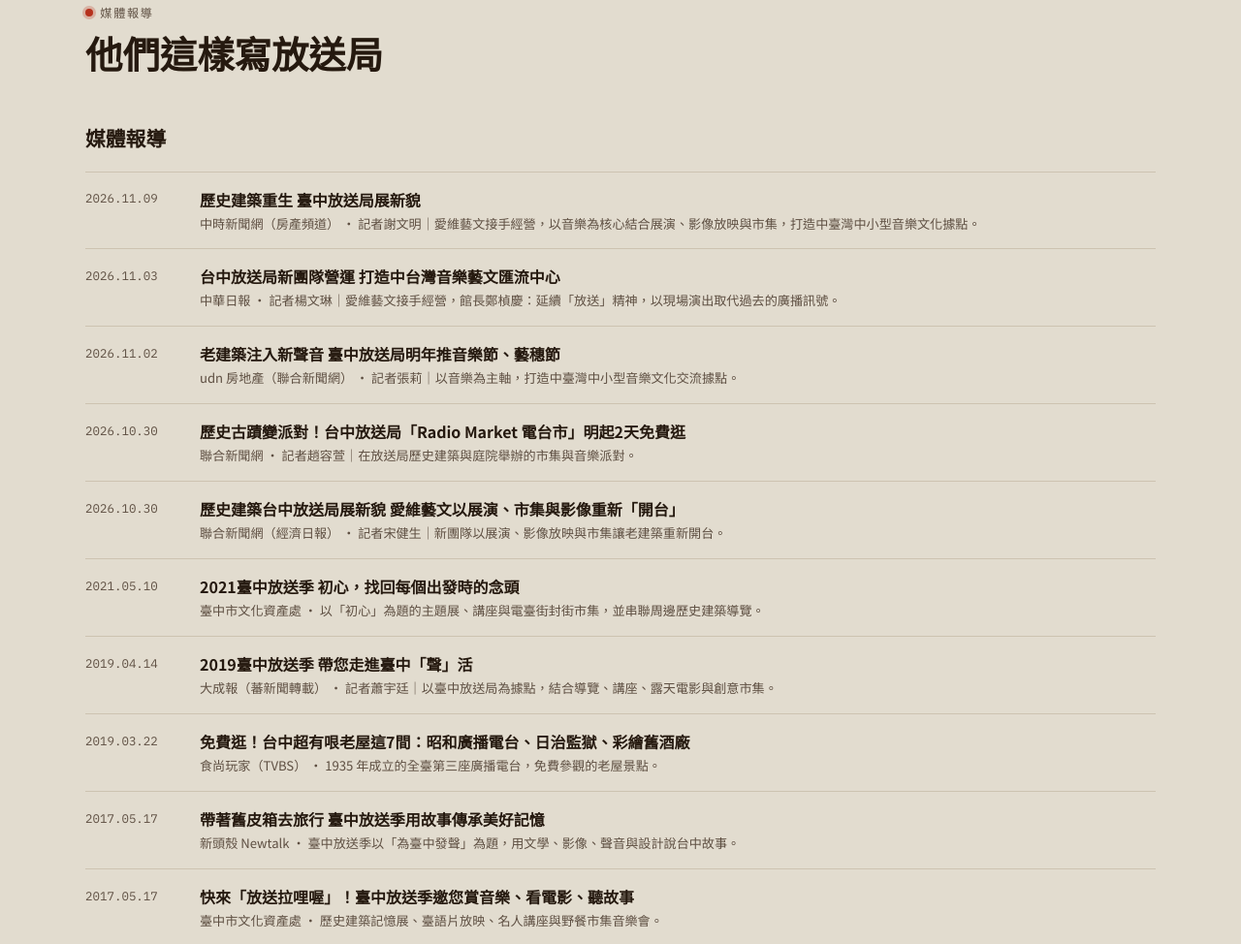
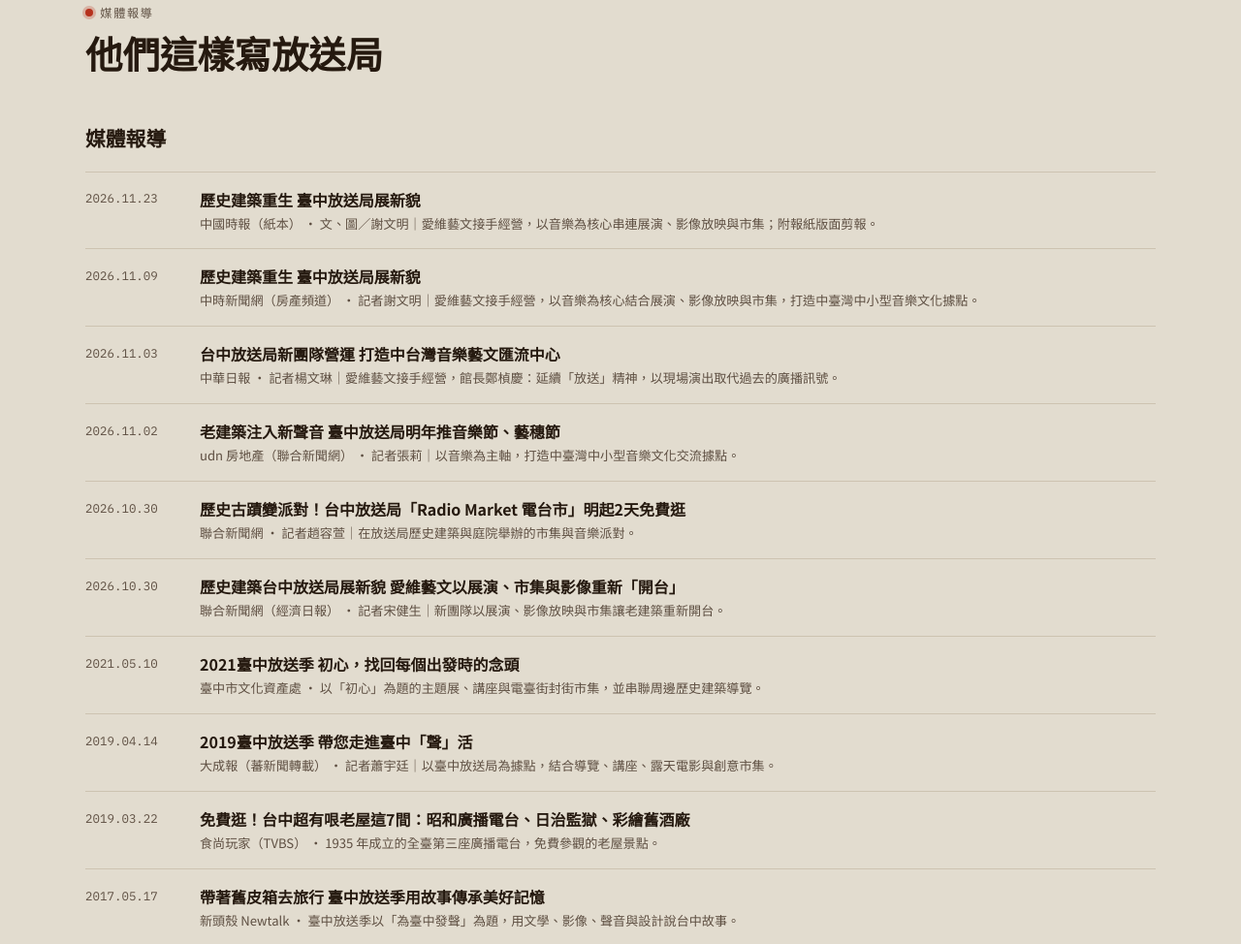
Before and after one commit to kevin141319-tw/radioone, a plain HTML site: page archive.html in a window 1280 px wide. Shown: the part 5285-6259 px from the top of the page at 97% size. Drawn offline with nearby package versions, Linux system fonts and the light colour scheme.

Commit message:
媒體報導新增：中國時報紙本〈歷史建築重生 臺中放送局展新貌〉（2026.11.23，附剪報）
Co-Authored-By: Claude Opus 5.5 <noreply@anthropic.com>
Claude-Session: https://claude.ai/code/session_01VdP73t8UswLD4pDxfytyzX

```diff
--- a/archive.html
+++ b/archive.html
@@ -48,6 +48,7 @@
 </div></div></section><section class="sec block alt" id="videos"><div class="wrap"><div class="blk-h"><p class="eyebrow"><span class="lamp"></span>影片</p><h2>觀眾鏡頭裡的放送局</h2></div><div class="vid-grid" id="vidGrid"></div></div></section><section class="sec block alt" id="press"><div class="wrap"><div class="blk-h"><p class="eyebrow"><span class="lamp"></span>媒體報導</p><h2>他們這樣寫放送局</h2></div><div class="press" style="grid-template-columns:1fr"><div>
         <h3>媒體報導</h3>
         <ul class="press-list">
+          <li><a href="assets/img/press-chinatimes-20261123.jpg" target="_blank" rel="noopener"><time>2026.11.23</time><span><b>歷史建築重生 臺中放送局展新貌</b><small>中國時報（紙本） · 文、圖／謝文明｜愛維藝文接手經營，以音樂為核心串連展演、影像放映與市集；附報紙版面剪報。</small></span></a></li>
           <li><a href="https://house.chinatimes.com/20261109003081-264414" target="_blank" rel="noopener"><time>2026.11.09</time><span><b>歷史建築重生 臺中放送局展新貌</b><small>中時新聞網（房產頻道） · 記者謝文明｜愛維藝文接手經營，以音樂為核心結合展演、影像放映與市集，打造中臺灣中小型音樂文化據點。</small></span></a></li>
           <li><a href="https://www.cdns.com.tw/articles/1484605" target="_blank" rel="noopener"><time>2026.11.03</time><span><b>台中放送局新團隊營運 打造中台灣音樂藝文匯流中心</b><small>中華日報 · 記者楊文琳｜愛維藝文接手經營，館長鄭楨慶：延續「放送」精神，以現場演出取代過去的廣播訊號。</small></span></a></li>
           <li><a href="https://house.udn.com/house/story/123601/9852051" target="_blank" rel="noopener"><time>2026.11.02</time><span><b>老建築注入新聲音 臺中放送局明年推音樂節、藝穗節</b><small>udn 房地產（聯合新聞網） · 記者張莉｜以音樂為主軸，打造中臺灣中小型音樂文化交流據點。</small></span></a></li>
```
Also changed, not shown: assets/img/press-chinatimes-20261123.jpg (added).
